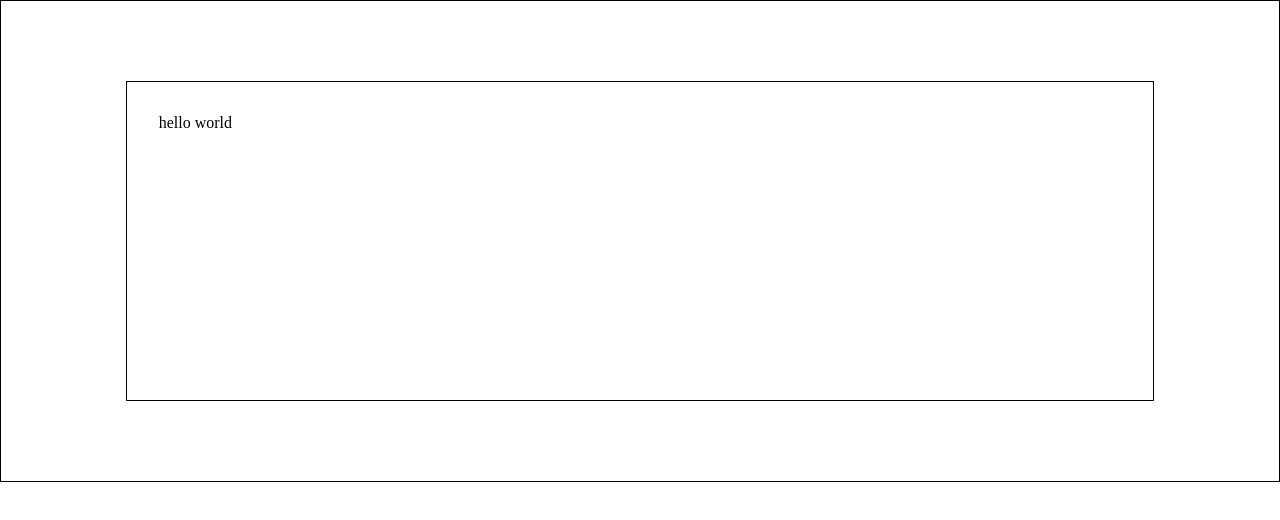
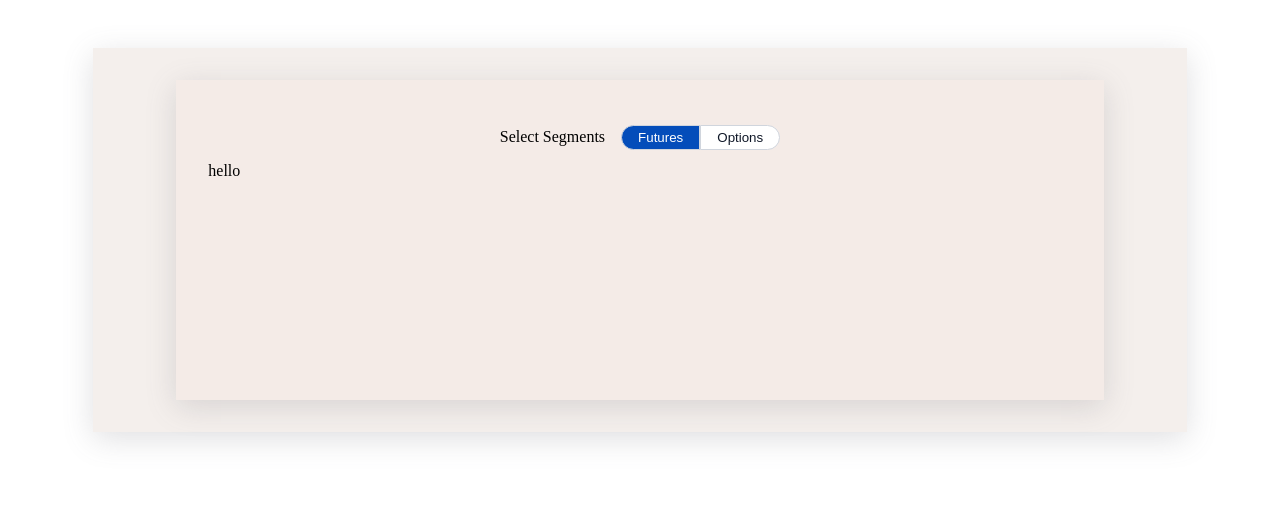
Before and after one commit to gokuljs/algo-post-leg-builder-feature, a React (Create React App) app: page / in a window 1280 px wide. Shown: the top 520 px of the page. Built offline with nearby package versions, Linux system fonts and the light colour scheme.

Commit message:
integrating segment data layout and basic layout

```diff
--- a/src/pages/HomePage/index.tsx
+++ b/src/pages/HomePage/index.tsx
@@ -1,12 +1,52 @@
-import React from "react";
-import { Container, HomePageWrapper, MainContainer } from "./styles";
+import { Grid } from "@mui/material";
+import React, { useState } from "react";
+import {
+  Container,
+  CustomButton,
+  HomePageWrapper,
+  MainContainer,
+  OptionsContainer,
+  SegmentContainer,
+} from "./styles";
+import { SEGMENTS } from "./types";
+import { leftButtonBorder, rightButtonBorder } from "./utils";
 
 function HomePage() {
+  const [segments, setSegments] = useState<SEGMENTS>("FUTURES");
+  const [jsonData, setJsonData] = useState({});
+
   return (
     <HomePageWrapper display="flex" justifyContent="center" alignItems="center">
       <Container display="flex" justifyContent="center" alignItems="center">
-        <MainContainer className="mainContainer" container lg={12}>
-          hello world
+        <MainContainer
+          className="mainContainer"
+          justifyContent="center"
+          alignItems="center"
+          item
+          lg={12}
+        >
+          <SegmentContainer>
+            <p className="segments-text">Select Segments</p>
+            <Grid className="button-container">
+              <CustomButton
+                borderDesign={leftButtonBorder}
+                onClick={() => setSegments("FUTURES")}
+                selected={segments === "FUTURES"}
+              >
+                Futures
+              </CustomButton>
+              <CustomButton
+                borderDesign={rightButtonBorder}
+                onClick={() => setSegments("OPTIONS")}
+                selected={segments === "OPTIONS"}
+              >
+                Options
+              </CustomButton>
+            </Grid>
+          </SegmentContainer>
+          <OptionsContainer container item lg={12}>
+            hello
+          </OptionsContainer>
         </MainContainer>
       </Container>
     </HomePageWrapper>
--- a/src/pages/HomePage/styles.tsx
+++ b/src/pages/HomePage/styles.tsx
@@ -1,7 +1,7 @@
 import { styled, Grid } from "@mui/material";
+import { CustomButtonProps } from "./types";
 
 export const HomePageWrapper = styled(Grid)`
-  border: 1px solid black;
   width: 100%;
   min-height: 40vh;
   padding: 3rem 2rem;
@@ -11,11 +11,37 @@ export const Container = styled(Grid)(() => ({
   width: "90%",
   minHeight: "40vh",
   padding: "2rem",
+  background: "#d8c6bb47",
+  boxShadow: "rgba(100, 100, 111, 0.2) 0px 7px 29px 0px",
 }));
 
 export const MainContainer = styled(Grid)(() => ({
   width: "90%",
   minHeight: "40vh",
   padding: "2rem",
-  border: "1px solid black",
+  backgroundColor: "#F4EBE7",
+  boxShadow: "rgba(100, 100, 111, 0.2) 0px 7px 29px 0px",
 }));
+
+export const SegmentContainer = styled(Grid)`
+  display: flex;
+  justify-content: center;
+  align-items: center;
+  .button-container {
+    margin-left: 1rem;
+  }
+`;
+
+export const CustomButton = styled("button")(
+  ({ borderDesign, selected }: CustomButtonProps) => ({
+    padding: "0.25rem 1rem",
+    border: "1px solid #D0D5DD",
+    background: selected ? "#044DBA" : "white",
+    margin: "0",
+    transition: "0.3s all ease-in",
+    color: selected ? "white" : "#101828",
+    ...borderDesign,
+  })
+);
+
+export const OptionsContainer = styled(Grid)``;
--- /dev/null
+++ b/src/pages/HomePage/types.ts
@@ -0,0 +1,13 @@
+export type SEGMENTS = "FUTURES" | "OPTIONS";
+
+export type BorderProps = {
+  borderTopLeftRadius?: string;
+  borderBottomLeftRadius?: String;
+  borderTopRightRadius?: string;
+  borderBottomRightRadius?: string;
+};
+
+export type CustomButtonProps = {
+  borderDesign: any;
+  selected: boolean;
+};
--- /dev/null
+++ b/src/pages/HomePage/utils.ts
@@ -0,0 +1,10 @@
+import { BorderProps } from "./types";
+
+export const leftButtonBorder: BorderProps = {
+  borderTopLeftRadius: "20px",
+  borderBottomLeftRadius: "20px",
+};
+export const rightButtonBorder: BorderProps = {
+  borderTopRightRadius: "20px",
+  borderBottomRightRadius: "20px",
+};
```
